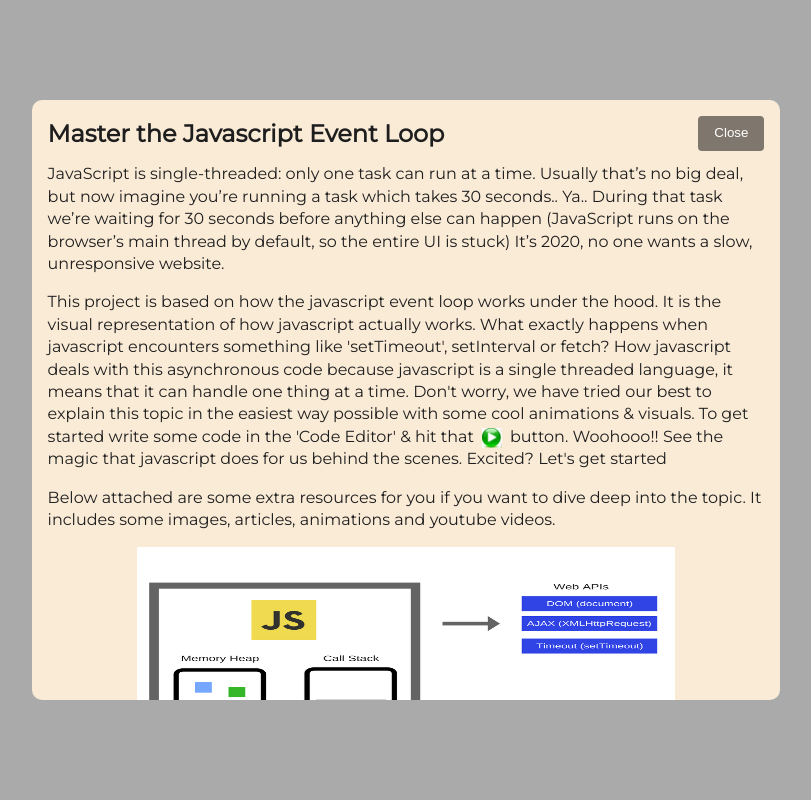
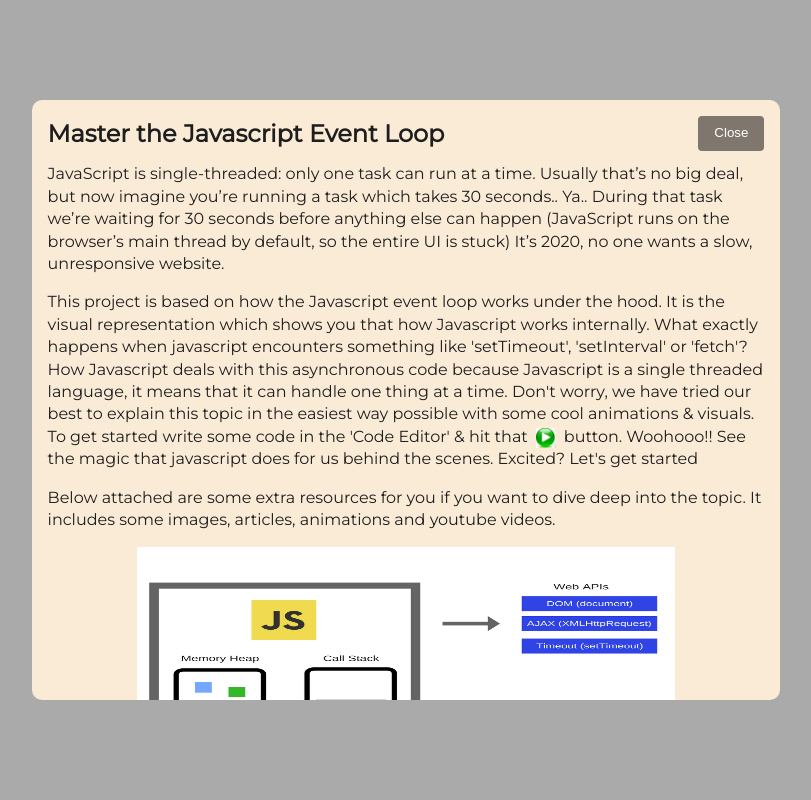
Before and after one commit to Dhaval1403/master-the-event-loop, a React (Create React App) app: page / in a window 1280 px wide. Both pictures are taken after a click on the element "HELP". Shown: the top 800 px of the page, without its empty margins (234-1045 px from the left). Built offline with nearby package versions, Linux system fonts and the light colour scheme.

Commit message:
Minor changes (Updates some content)

```diff
--- a/src/components/Help/Help.jsx
+++ b/src/components/Help/Help.jsx
@@ -34,10 +34,10 @@ const Help = ({ isHelp, toggleHelp }) => {
 							</p>
 
 							<p>
-								This project is based on how the javascript event loop works under the hood. It is
-								the visual representation of how javascript actually works. What exactly happens
-								when javascript encounters something like 'setTimeout', setInterval or fetch? How
-								javascript deals with this asynchronous code because javascript is a single threaded
+								This project is based on how the Javascript event loop works under the hood. It is
+								the visual representation which shows you that how Javascript works internally. What exactly happens
+								when javascript encounters something like 'setTimeout', 'setInterval' or 'fetch'? How
+								Javascript deals with this asynchronous code because Javascript is a single threaded
 								language, it means that it can handle one thing at a time. Don't worry, we have
 								tried our best to explain this topic in the easiest way possible with some cool
 								animations & visuals. To get started write some code in the 'Code Editor' & hit that
@@ -45,12 +45,12 @@ const Help = ({ isHelp, toggleHelp }) => {
 								button. Woohooo!! See the magic that javascript does for us behind the scenes.
 								Excited? Let's get started
 							</p>
+
+							<p>
+								Below attached are some extra resources for you if you want to dive deep into the
+								topic. It includes some images, articles, animations and youtube videos.
+							</p>
 						</div>
-
-						<p>
-							Below attached are some extra resources for you if you want to dive deep into the
-							topic. It includes some images, articles, animations and youtube videos.
-						</p>
 
 						<div className="resources">
 							<img className="resource-item" src={helpImage} alt="master the event loop" />
```
